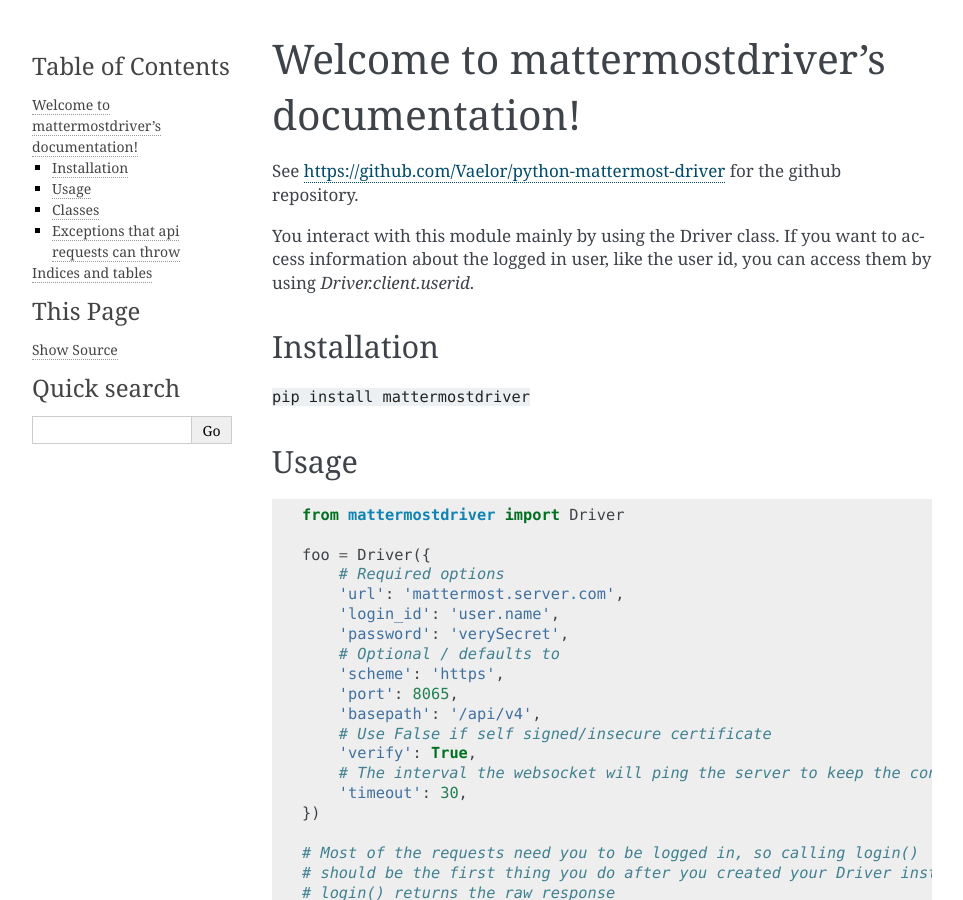
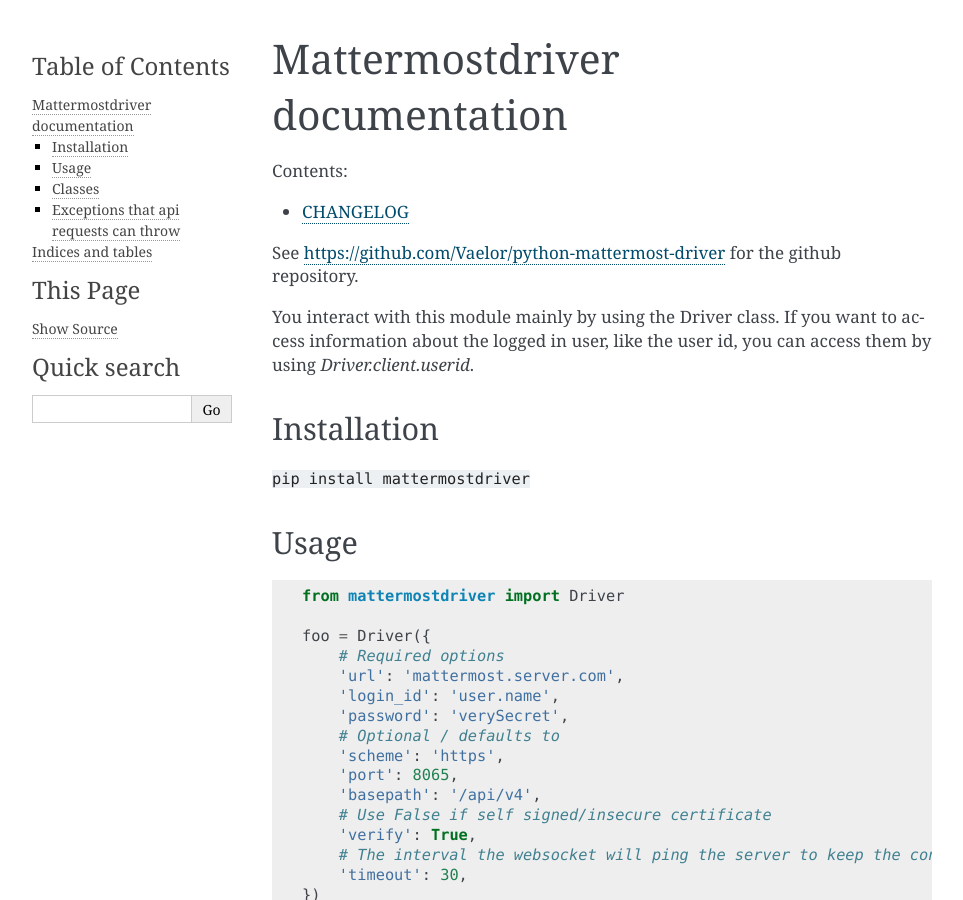
Before and after one commit to Vaelor/python-mattermost-driver, a Sphinx documentation site: the page built from docs/index.rst, in a window 1280 px wide and 900 px high. Shown: the whole window, without its empty margins (148-1111 px from the left). Built offline with Sphinx 7.4.7, drawn with Linux system fonts in a browser that asks for light colours.

Commit message:
Update documentation and add a changelog

```diff
--- /dev/null
+++ b/docs/changelog.rst
@@ -0,0 +1,4 @@
+CHANGELOG
+=========
+
+.. include:: ../CHANGELOG.rst
--- a/docs/index.rst
+++ b/docs/index.rst
@@ -3,12 +3,14 @@
    You can adapt this file completely to your liking, but it should at least
    contain the root `toctree` directive.
 
-Welcome to mattermostdriver's documentation!
-============================================
+Mattermostdriver documentation
+==============================
 
 .. toctree::
-   :maxdepth: 2
+   :maxdepth: 1
    :caption: Contents:
+
+   changelog
 
 See https://github.com/Vaelor/python-mattermost-driver for the github repository.
 
```
Also changed, not shown: CHANGELOG.rst (added, +22 -0 lines), 1 other file.
